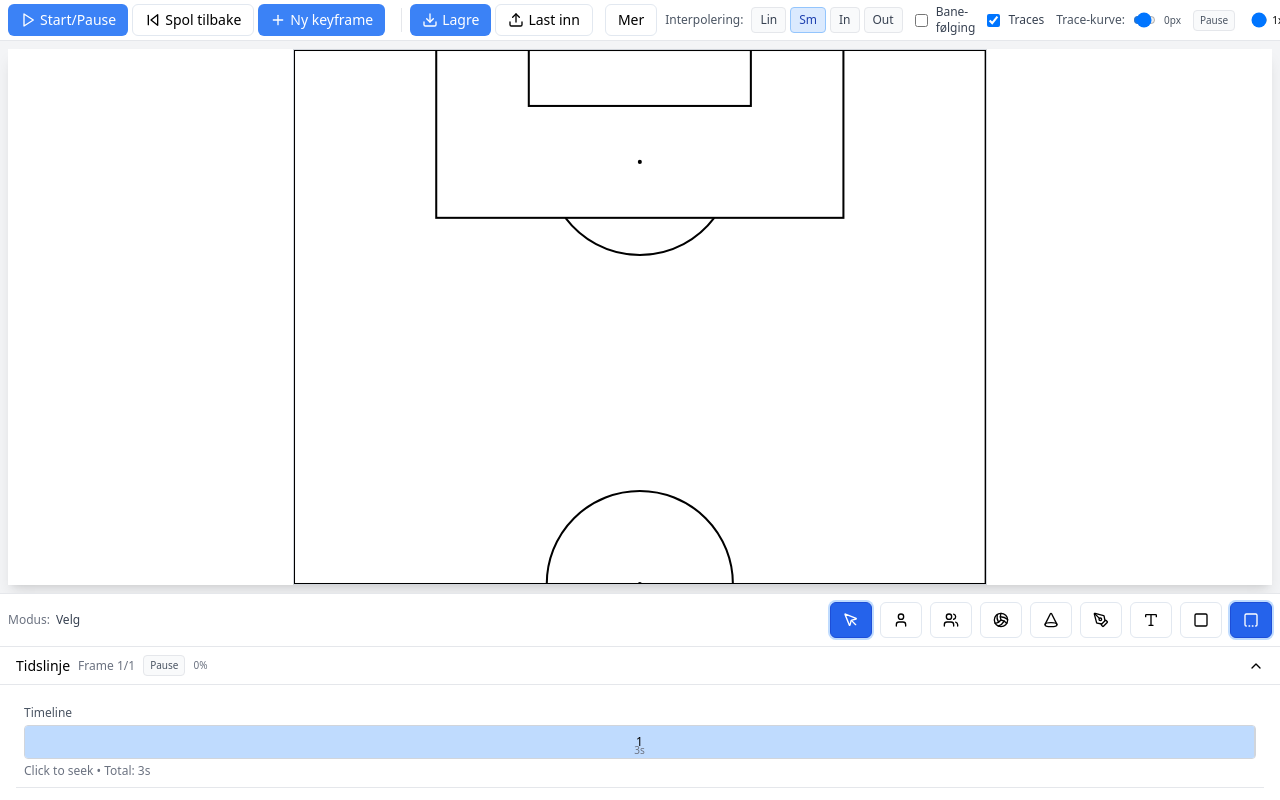
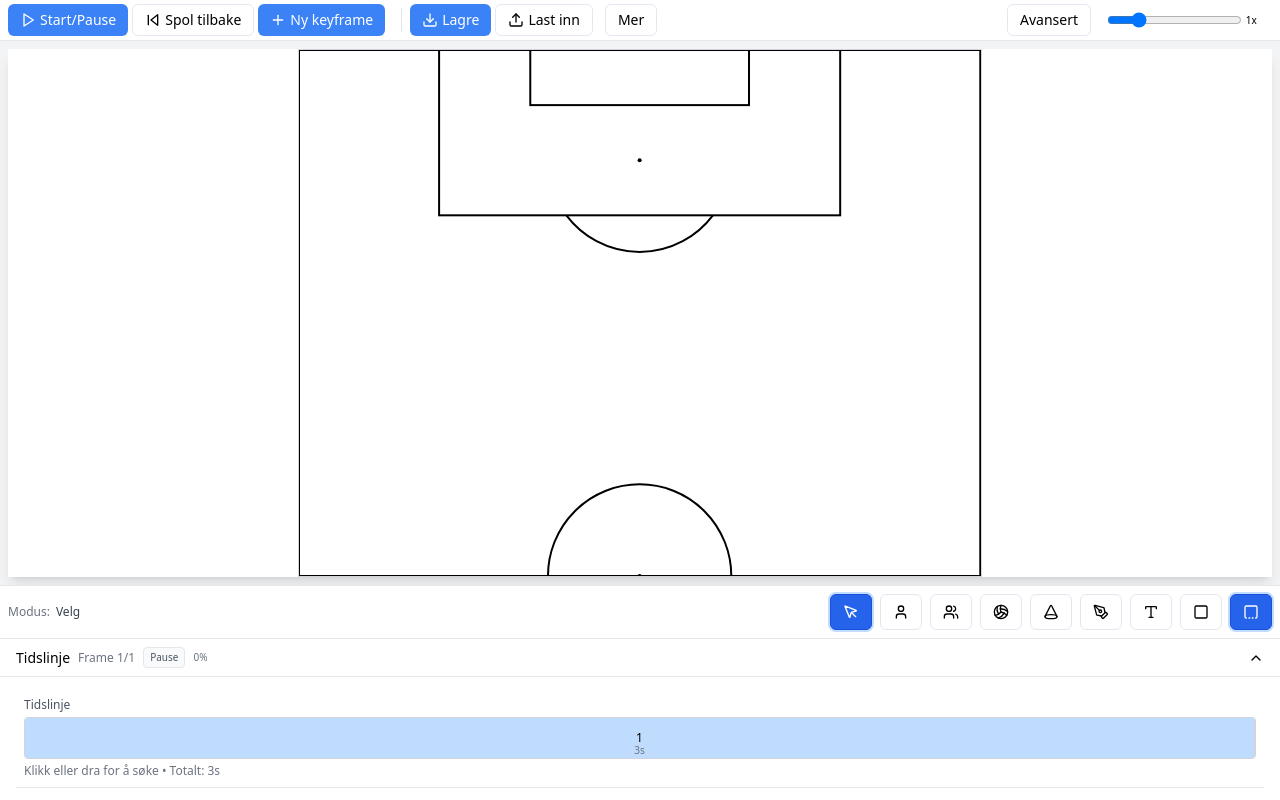
Before and after one commit to toro68/min_taktikk, a React (Create React App) app: page / in a window 1280 px wide. Built offline with nearby package versions, Linux system fonts and the light colour scheme.

Commit message:
Implement Sprint 1 UX improvements for export, toolbar, and timeline

```diff
--- a/src/components/animation/Timeline.tsx
+++ b/src/components/animation/Timeline.tsx
@@ -1,4 +1,4 @@
-import React from 'react';
+import React, { useCallback, useEffect, useRef } from 'react';
 import { Frame } from '../../@types/elements';
 
 interface TimelineProps {
@@ -15,10 +15,12 @@ const Timeline: React.FC<TimelineProps> = ({
   progress,
   onSeek
 }) => {
-  const handleTimelineClick = (event: React.MouseEvent<HTMLDivElement>) => {
-    const rect = event.currentTarget.getBoundingClientRect();
-    const clickX = event.clientX - rect.left;
-    const timelineWidth = rect.width;
+  const timelineRef = useRef<HTMLDivElement | null>(null);
+  const isDraggingRef = useRef(false);
+
+  const seekFromClientX = useCallback((clientX: number, rect: DOMRect) => {
+    const clickX = Math.max(0, Math.min(rect.width, clientX - rect.left));
+    const timelineWidth = Math.max(1, rect.width);
 
     // Calculate total duration
     const totalDuration = frames.reduce((sum, frame) => sum + (frame.duration || 1), 0);
@@ -41,7 +43,49 @@ const Timeline: React.FC<TimelineProps> = ({
 
       accumulatedDuration += frameDuration;
     }
+  }, [frames, onSeek]);
+
+  const handleTimelineClick = (event: React.MouseEvent<HTMLDivElement>) => {
+    const rect = event.currentTarget.getBoundingClientRect();
+    seekFromClientX(event.clientX, rect);
   };
+
+  const handleMouseDown = (event: React.MouseEvent<HTMLDivElement>) => {
+    isDraggingRef.current = true;
+    const rect = event.currentTarget.getBoundingClientRect();
+    seekFromClientX(event.clientX, rect);
+  };
+
+  const handleMouseMove = (event: React.MouseEvent<HTMLDivElement>) => {
+    if (!isDraggingRef.current) return;
+    const rect = event.currentTarget.getBoundingClientRect();
+    seekFromClientX(event.clientX, rect);
+  };
+
+  const handleTouchStart = (event: React.TouchEvent<HTMLDivElement>) => {
+    const touch = event.touches[0];
+    if (!touch) return;
+    const rect = event.currentTarget.getBoundingClientRect();
+    seekFromClientX(touch.clientX, rect);
+  };
+
+  const handleTouchMove = (event: React.TouchEvent<HTMLDivElement>) => {
+    const touch = event.touches[0];
+    if (!touch) return;
+    const rect = event.currentTarget.getBoundingClientRect();
+    seekFromClientX(touch.clientX, rect);
+  };
+
+  useEffect(() => {
+    const stopDragging = () => {
+      isDraggingRef.current = false;
+    };
+
+    window.addEventListener('mouseup', stopDragging);
+    return () => {
+      window.removeEventListener('mouseup', stopDragging);
+    };
+  }, []);
 
   const renderTimelineBlocks = () => {
     const totalDuration = frames.reduce((sum, frame) => sum + (frame.duration || 1), 0);
@@ -55,7 +99,7 @@ const Timeline: React.FC<TimelineProps> = ({
       const blockElement = (
         <div
           key={index}
-          className={`h-8 border-r border-gray-300 flex items-center justify-center text-xs relative ${
+          className={`h-10 border-r border-gray-300 flex items-center justify-center text-xs relative ${
             isCurrentFrame ? 'bg-blue-200' : 'bg-gray-100 hover:bg-gray-200'
           }`}
           style={{ width: `${widthPercentage}%` }}
@@ -83,15 +127,21 @@ const Timeline: React.FC<TimelineProps> = ({
   return (
     <div className="border-b bg-white">
       <div className="p-2">
-        <div className="text-xs text-gray-600 mb-1">Timeline</div>
+        <div className="text-xs text-gray-600 mb-1">Tidslinje</div>
         <div
+          ref={timelineRef}
           className="flex border border-gray-300 rounded cursor-pointer overflow-hidden"
           onClick={handleTimelineClick}
+          onMouseDown={handleMouseDown}
+          onMouseMove={handleMouseMove}
+          onTouchStart={handleTouchStart}
+          onTouchMove={handleTouchMove}
+          style={{ touchAction: 'none' }}
         >
           {renderTimelineBlocks()}
         </div>
         <div className="text-xs text-gray-500 mt-1">
-          Click to seek • Total: {frames.reduce((sum, frame) => sum + (frame.duration || 1), 0)}s
+          Klikk eller dra for å søke • Totalt: {frames.reduce((sum, frame) => sum + (frame.duration || 1), 0)}s
         </div>
       </div>
     </div>
--- a/src/components/core/TacticsBoard.tsx
+++ b/src/components/core/TacticsBoard.tsx
@@ -209,7 +209,7 @@ const TacticsBoard: React.FC<TacticsBoardProps> = ({
           width: 'auto'
         }}
         role="img"
-        aria-label="Football tactics board"
+        aria-label="Fotball taktikktavle"
         onMouseDown={handleSVGMouseDown}
         onMouseMove={handleSVGMouseMove}
         onMouseUp={handleSVGMouseUp}
--- a/src/components/toolbar/ConfigurableTopToolbar.tsx
+++ b/src/components/toolbar/ConfigurableTopToolbar.tsx
@@ -24,6 +24,9 @@ interface ConfigurableTopToolbarProps {
   onDownloadPng: () => void;
   onDownloadSvg: () => void;
   onDownloadGif: () => void;
+  isProcessing?: boolean;
+  activeOperation?: string | null;
+  mp4Progress?: number | null;
   isPlaying: boolean;
   onPlayPause: () => void;
   onRewind: () => void;
@@ -52,6 +55,9 @@ const ConfigurableTopToolbar: React.FC<ConfigurableTopToolbarProps> = React.memo
   onDownloadPng,
   onDownloadSvg,
   onDownloadGif,
+  isProcessing = false,
+  activeOperation = null,
+  mp4Progress = null,
   isPlaying,
   onPlayPause,
   onRewind,
@@ -66,6 +72,7 @@ const ConfigurableTopToolbar: React.FC<ConfigurableTopToolbarProps> = React.memo
   onLoadSvgTemplate,
 }) => {
   const [isMoreOpen, setIsMoreOpen] = useState(false);
+  const [showAdvancedControls, setShowAdvancedControls] = useState(false);
   const config = getConfig();
   const topToolbar = config.settings.toolbar.top;
   const traceCurveRange = config.settings.traces?.curveRange || { min: -300, max: 300, step: 1 };
@@ -74,6 +81,13 @@ const ConfigurableTopToolbar: React.FC<ConfigurableTopToolbarProps> = React.memo
     () => new Set(['downloadPng', 'downloadSvg', 'downloadFilm', 'downloadGif', 'loadExample', 'loadSvgTemplate']),
     []
   );
+
+  const exportActionKeys = useMemo(
+    () => new Set(['downloadJson', 'downloadPng', 'downloadSvg', 'downloadFilm', 'downloadGif']),
+    []
+  );
+
+  const hasAdvancedControls = Boolean(setInterpolationType || setEnablePathFollowing || setShowTraces || onTraceCurveChange);
 
   const groupedButtons = useMemo(() => {
     if (!topToolbar?.groups) return [] as Array<{ groupKey: string; group: any; buttons: any[] }>;
@@ -200,6 +214,7 @@ const ConfigurableTopToolbar: React.FC<ConfigurableTopToolbarProps> = React.memo
                           <Button
                             variant={isPrimaryAction(button.key) ? 'default' : 'outline'}
                             size="sm"
+                            disabled={isProcessing && exportActionKeys.has(button.key)}
                             aria-label={
                               isPlayButton
                                 ? (isPlaying ? 'Pause animasjonen' : 'Start animasjonen')
@@ -284,11 +299,12 @@ const ConfigurableTopToolbar: React.FC<ConfigurableTopToolbarProps> = React.memo
                         <button
                           key={button.key}
                           type="button"
+                          disabled={isProcessing && exportActionKeys.has(button.key)}
                           onClick={() => {
                             handleButtonClick(button.key);
                             setIsMoreOpen(false);
                           }}
-                          className="w-full flex items-center gap-2 px-2 py-1.5 text-xs text-left rounded hover:bg-gray-100"
+                          className="w-full flex items-center gap-2 px-2 py-1.5 text-xs text-left rounded hover:bg-gray-100 disabled:opacity-50 disabled:cursor-not-allowed"
                         >
                           <IconComponent className="w-3.5 h-3.5" />
                           <span>{button.label || button.tooltip || button.key}</span>
@@ -303,8 +319,25 @@ const ConfigurableTopToolbar: React.FC<ConfigurableTopToolbarProps> = React.memo
 
           {/* Right side - Playback speed control and advanced animation settings */}
           <div className="flex items-center gap-4">
+            {hasAdvancedControls && (
+              <Button
+                variant={showAdvancedControls ? 'default' : 'outline'}
+                size="sm"
+                onClick={() => setShowAdvancedControls((prev) => !prev)}
+                className="h-8"
+              >
+                Avansert
+              </Button>
+            )}
+
+            {activeOperation === 'downloadFilm' && isProcessing && (
+              <span className="text-[10px] px-2 py-1 rounded border bg-blue-50 text-blue-700 border-blue-200 tabular-nums">
+                Eksporterer MP4{typeof mp4Progress === 'number' ? ` ${Math.round(mp4Progress)}%` : '...'}
+              </span>
+            )}
+
             {/* Advanced Animation Controls */}
-            {(setInterpolationType || setEnablePathFollowing || setShowTraces || onTraceCurveChange) && (
+            {hasAdvancedControls && showAdvancedControls && (
               <div className="flex items-center gap-3">
                 {/* Interpolation Type */}
                 {setInterpolationType && (
--- a/src/football-animator.tsx
+++ b/src/football-animator.tsx
@@ -356,6 +356,9 @@ const FootballAnimator: React.FC = () => {
           onDownloadPng={() => exportImport.handleDownloadPng(interactionLogic.recordedSVGRef.current || undefined)}
           onDownloadSvg={() => exportImport.handleDownloadSvg(interactionLogic.recordedSVGRef.current || undefined)}
           onDownloadGif={() => exportImport.handleDownloadGif(animationLogic.frames, interactionLogic.recordedSVGRef.current || undefined)}
+          isProcessing={exportImport.isProcessing}
+          activeOperation={exportImport.activeOperation}
+          mp4Progress={exportImport.mp4Progress}
           isPlaying={animationLogic.isPlaying}
           onPlayPause={frameActions.handlePlayPause}
           onRewind={() => {
--- a/src/hooks/useEnhancedExportImport.ts
+++ b/src/hooks/useEnhancedExportImport.ts
@@ -6,6 +6,8 @@ import { getExportPresets } from '../lib/config';
 
 export const useEnhancedExportImport = () => {
   const [isProcessing, setIsProcessing] = useState<boolean>(false);
+  const [activeOperation, setActiveOperation] = useState<string | null>(null);
+  const [mp4Progress, setMp4Progress] = useState<number | null>(null);
   const [error, setError] = useState<string | null>(null);
   const { showToast } = useToast();
   const exportPresets = getExportPresets();
@@ -20,6 +22,7 @@ export const useEnhancedExportImport = () => {
     }
 
     setIsProcessing(true);
+    setActiveOperation('downloadAnimation');
     setError(null);
 
     try {
@@ -34,6 +37,7 @@ export const useEnhancedExportImport = () => {
       setError(errorMsg);
       showToast({ type: 'error', title: 'Eksportfeil', message: errorMsg });
     } finally {
+      setActiveOperation(null);
       setIsProcessing(false);
     }
   }, [showToast]);
@@ -53,6 +57,7 @@ export const useEnhancedExportImport = () => {
     }
 
     setIsProcessing(true);
+    setActiveOperation('downloadSvg');
     setError(null);
 
     try {
@@ -67,6 +72,7 @@ export const useEnhancedExportImport = () => {
       setError(errorMsg);
       showToast({ type: 'error', title: 'Eksportfeil', message: errorMsg });
     } finally {
+      setActiveOperation(null);
       setIsProcessing(false);
     }
   }, [showToast]);
@@ -86,6 +92,7 @@ export const useEnhancedExportImport = () => {
     }
 
     setIsProcessing(true);
+    setActiveOperation('downloadPng');
     setError(null);
 
     try {
@@ -103,6 +110,7 @@ export const useEnhancedExportImport = () => {
       setError(errorMsg);
       showToast({ type: 'error', title: 'Eksportfeil', message: errorMsg });
     } finally {
+      setActiveOperation(null);
       setIsProcessing(false);
     }
   }, [showToast]);
@@ -128,6 +136,7 @@ export const useEnhancedExportImport = () => {
     }
 
     setIsProcessing(true);
+    setActiveOperation('downloadGif');
     setError(null);
 
     try {
@@ -152,6 +161,7 @@ export const useEnhancedExportImport = () => {
       setError(errorMsg);
       showToast({ type: 'error', title: 'Eksportfeil', message: errorMsg });
     } finally {
+      setActiveOperation(null);
       setIsProcessing(false);
     }
   }, [showToast]);
@@ -177,6 +187,8 @@ export const useEnhancedExportImport = () => {
     }
 
     setIsProcessing(true);
+    setActiveOperation('downloadFilm');
+    setMp4Progress(0);
     setError(null);
 
     try {
@@ -192,7 +204,10 @@ export const useEnhancedExportImport = () => {
         crf: exportPresets?.mp4?.crf,
         preset: exportPresets?.mp4?.preset,
         audioBitrate: exportPresets?.mp4?.audioBitrate,
-        seekFrame: options?.seekFrame
+        seekFrame: options?.seekFrame,
+        onProgress: (progressPercent: number) => {
+          setMp4Progress(progressPercent);
+        }
       });
 
       showToast({
@@ -210,6 +225,8 @@ export const useEnhancedExportImport = () => {
       });
     } finally {
       options?.restoreFrame?.();
+      setActiveOperation(null);
+      setMp4Progress(null);
       setIsProcessing(false);
     }
   }, [showToast]);
@@ -228,6 +245,7 @@ export const useEnhancedExportImport = () => {
         }
 
         setIsProcessing(true);
+        setActiveOperation('loadAnimation');
         setError(null);
 
         try {
@@ -244,6 +262,7 @@ export const useEnhancedExportImport = () => {
           showToast({ type: 'error', title: 'Importfeil', message: errorMsg });
           resolve(null);
         } finally {
+          setActiveOperation(null);
           setIsProcessing(false);
         }
       };
@@ -254,6 +273,7 @@ export const useEnhancedExportImport = () => {
   // Load Example Animation
   const handleLoadExampleAnimation = useCallback(async (): Promise<Frame[] | null> => {
     setIsProcessing(true);
+    setActiveOperation('loadExampleAnimation');
     setError(null);
 
     try {
@@ -270,12 +290,15 @@ export const useEnhancedExportImport = () => {
       showToast({ type: 'warning', title: 'Eksempel', message: errorMsg });
       return null;
     } finally {
+      setActiveOperation(null);
       setIsProcessing(false);
     }
   }, [showToast]);
 
   return {
     isProcessing,
+    activeOperation,
+    mp4Progress,
     error,
     handleDownloadAnimation,
     handleDownloadPng,
--- a/src/hooks/useFootballAnimatorLogic.ts
+++ b/src/hooks/useFootballAnimatorLogic.ts
@@ -215,6 +215,8 @@ export const useFootballAnimatorLogic = () => {
   const exportImportState = useMemo(() => ({
     // Updated properties for enhanced hook
     isProcessing: exportImport.isProcessing,
+    activeOperation: exportImport.activeOperation,
+    mp4Progress: exportImport.mp4Progress,
     error: exportImport.error,
     // Use actual functions from enhanced hook
     handleDownloadAnimation: exportImport.handleDownloadAnimation,
```
Also changed, not shown: src/lib/exportUtils.ts (+10 -0 lines), 1 other file (tests, documents, lock files or other folders).
